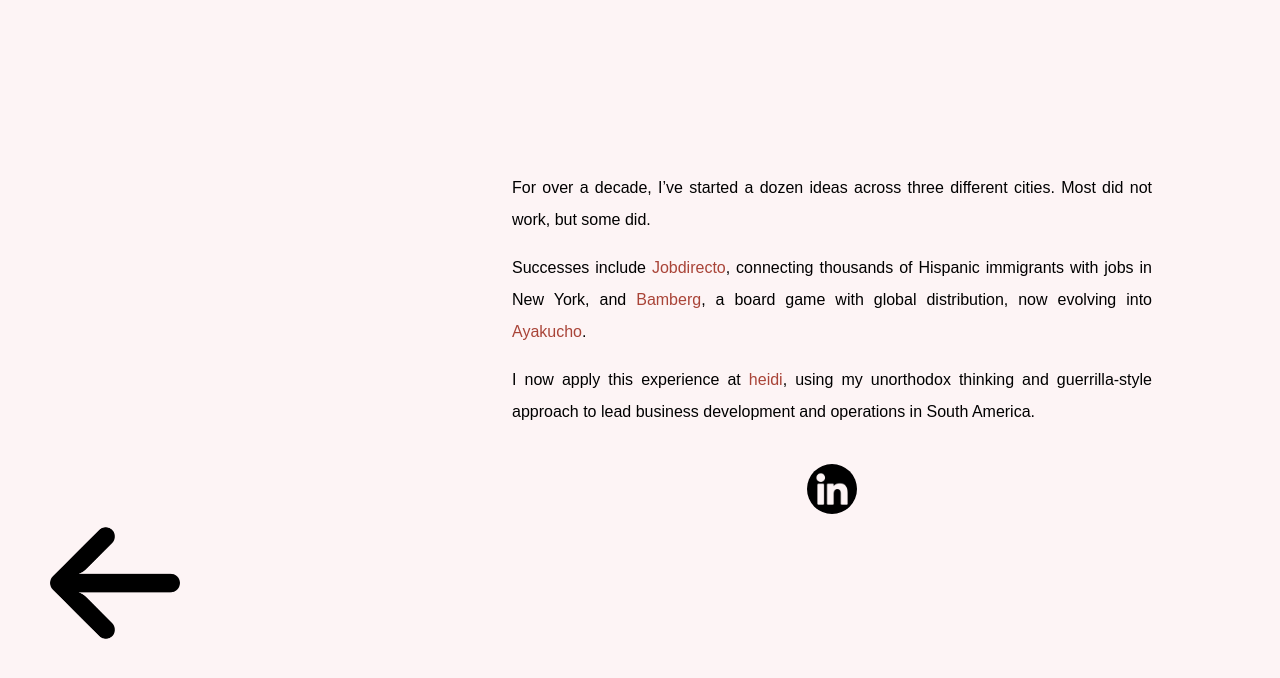
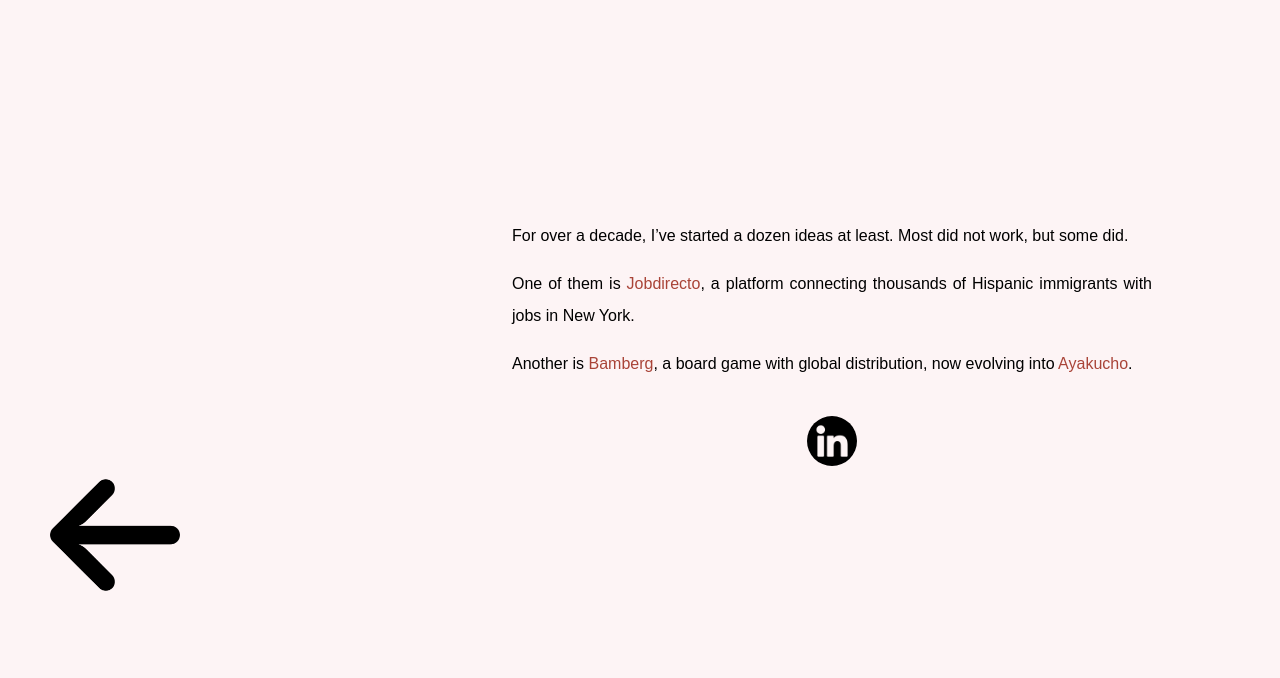
Before and after one commit to Wilfredoo/personal3.0, a React (Create React App) app: page / in a window 1280 px wide. Both pictures are taken after a click on the element "Entrepreneur". Shown: the top 678 px of the page. Built offline with nearby package versions, Linux system fonts and the light colour scheme; a web font is replaced by a local one.

Commit message:
some changes in copy

```diff
--- a/src/components/Entrepreneur.js
+++ b/src/components/Entrepreneur.js
@@ -5,15 +5,16 @@
 const Entrepreneur = () => (
   <TextContainer>
     <Text>
-      For over a decade, I’ve started a dozen ideas across three different cities. Most did not work, but some did.
+      For over a decade, I’ve started a dozen ideas at least. Most did not work, but some did.
     </Text>
     <Text>
-  Successes include <a href="https://www.jobdirecto.com" target="_blank" rel="noopener noreferrer">Jobdirecto</a>, connecting thousands of Hispanic immigrants with jobs in New York, and <a href="https://boardgamegeek.com/boardgame/342455/bamberg" target="_blank" rel="noopener noreferrer">Bamberg</a>, a board game with global distribution, now evolving into <a href="https://www.instagram.com/play_ayakucho/" target="_blank" rel="noopener noreferrer">Ayakucho</a>.
+  One of them is <a href="https://www.jobdirecto.com" target="_blank" rel="noopener noreferrer">Jobdirecto</a>, a platform connecting thousands of Hispanic immigrants with jobs in New York.
+</Text>
+    <Text>
+
+  Another is <a href="https://boardgamegeek.com/boardgame/342455/bamberg" target="_blank" rel="noopener noreferrer">Bamberg</a>, a board game with global distribution, now evolving into <a href="https://www.instagram.com/play_ayakucho/" target="_blank" rel="noopener noreferrer">Ayakucho</a>.
 </Text>
 
-<Text>
-  I now apply this experience at <a href="https://www.heidi-hire.com/en/home" target="_blank" rel="noopener noreferrer">heidi</a>, using my unorthodox thinking and guerrilla-style approach to lead business development and operations in South America.
-</Text>
 
 <a
       href="https://www.linkedin.com/in/wilfredocasas/"
--- a/src/components/SoftwareDeveloper.js
+++ b/src/components/SoftwareDeveloper.js
@@ -9,7 +9,8 @@
   <TextContainer>
 <Text>In recent years, I built numerous software apps using technologies like React and Node.js.</Text>
 <Text>Later, I spent 2 years at <a href="https://www.endava.com/" target="_blank" rel="noopener noreferrer">Endava</a>, contributing to various projects, most notably <a href="https://www.ardplus.de/" target="_blank" rel="noopener noreferrer">ARD+ for Smart TVs</a>.</Text>
-    <Text>Currently, I help with the development of our site <a href="https://www.jobdirecto.com" target="_blank" rel="noopener noreferrer">Jobdirecto</a>, where my best friend, <a href="https://jneidel.com/" target="_blank" rel="noopener noreferrer">Jonathan</a>, serves as the CTO.</Text>
+    <Text>Currently, I maintain and continue building <a href="https://www.jobdirecto.com" target="_blank" rel="noopener noreferrer">Jobdirecto</a>, focusing on always improving the users' experience.</Text>
+
     <a href="https://github.com/Wilfredoo" target="_blank" rel="noopener noreferrer"> <GithubIcon src={github} alt="github" /></a>
 
   </TextContainer>
```
